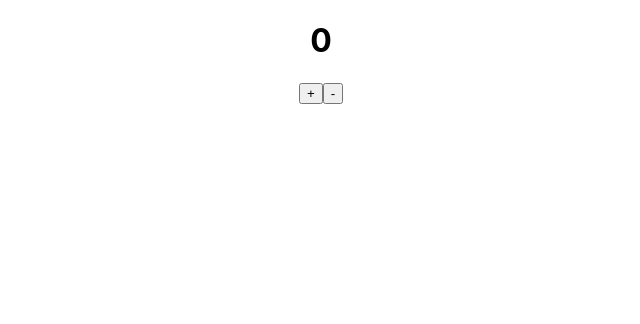
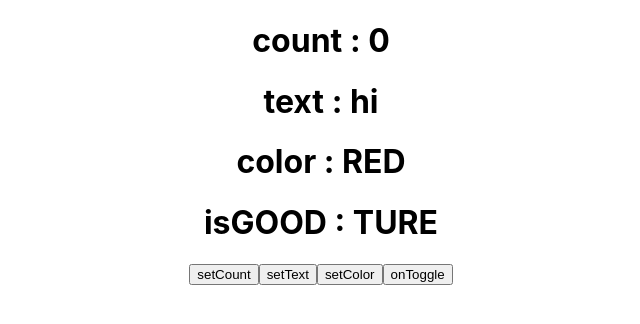
Before and after one commit to gudwh14/ts-react-practice, a React (Create React App) app: page / in a window 1280 px wide. Shown: the top 324 px of the page, without its empty margins (319-959 px from the left). Built offline with nearby package versions, Linux system fonts and the light colour scheme.

Commit message:
feat : useReducer 예제 2

```diff
--- a/src/App.tsx
+++ b/src/App.tsx
@@ -5,13 +5,15 @@ import Hello from "./ComponentPractice/Hello";
 import {log} from "util";
 import MyForm from "./inputState/MyForm";
 import Counter from "./useReducer/Counter";
+import ReducerSample from "./useReducer/ReducerSample";
 
 function App() {
   return (
     <div className="App">
       {/*<Hello name={"JJO"} optional={"Option!"} onClick={(name: string)=>{console.log(name)}}/>*/}
       {/*<MyForm onSubmit={(form : {name : string , age : number})=>{console.log(form)}}/>*/}
-      <Counter/>
+      {/*<Counter/>*/}
+      <ReducerSample/>
     </div>
   );
 }
--- /dev/null
+++ b/src/useReducer/ReducerSample.tsx
@@ -0,0 +1,75 @@
+import {useReducer} from "react";
+
+type Color = 'RED' | 'BLUE' | 'BLACK';
+
+type State = {
+    count : number
+    text : string
+    color : Color
+    isGood : boolean
+};
+
+type Action =
+    { type : 'SET_COUNT'; count : number}
+    | { type : 'SET_TEXT'; text : string}
+    | { type : 'SET_COLOR'; color : Color}
+    | { type : 'TOGGLE_GOOD'};
+
+function reducer(state : State , action : Action) {
+    switch (action.type) {
+        case "SET_COUNT":
+            return {
+                ...state,
+                count : action.count
+            }
+        case "SET_TEXT":
+            return {
+                ...state,
+                text : action.text
+            }
+        case "SET_COLOR":
+            return {
+                ...state,
+                color : action.color
+            }
+        case "TOGGLE_GOOD":
+            return {
+                ...state,
+                isGood : !state.isGood
+            }
+        default :
+            throw new Error("Unhandled action")
+    }
+}
+
+
+const ReducerSample = () => {
+    const [state, dispatch] = useReducer(reducer,{
+        count : 0,
+        color : "RED",
+        text : "hi",
+        isGood : true
+    })
+
+    const setCount = () => dispatch({type : 'SET_COUNT' , count : state.count+1});
+    const setText = () => dispatch({type : 'SET_TEXT', text : 'BYE'});
+    const setColor = () => dispatch({type : 'SET_COLOR' , color : 'BLACK'});
+    const onToggle = () => dispatch({type : 'TOGGLE_GOOD'});
+
+    return (
+        <>
+            <h1>count : {state.count}</h1>
+            <h1>text : {state.text}</h1>
+            <h1>color : {state.color}</h1>
+            <h1>isGOOD : {state.isGood ? 'TURE' : 'FALSE'}</h1>
+            <div>
+                <button onClick={setCount}>setCount</button>
+                <button onClick={setText}>setText</button>
+                <button onClick={setColor}>setColor</button>
+                <button onClick={onToggle}>onToggle</button>
+            </div>
+        </>
+    )
+}
+
+export default ReducerSample;
```
